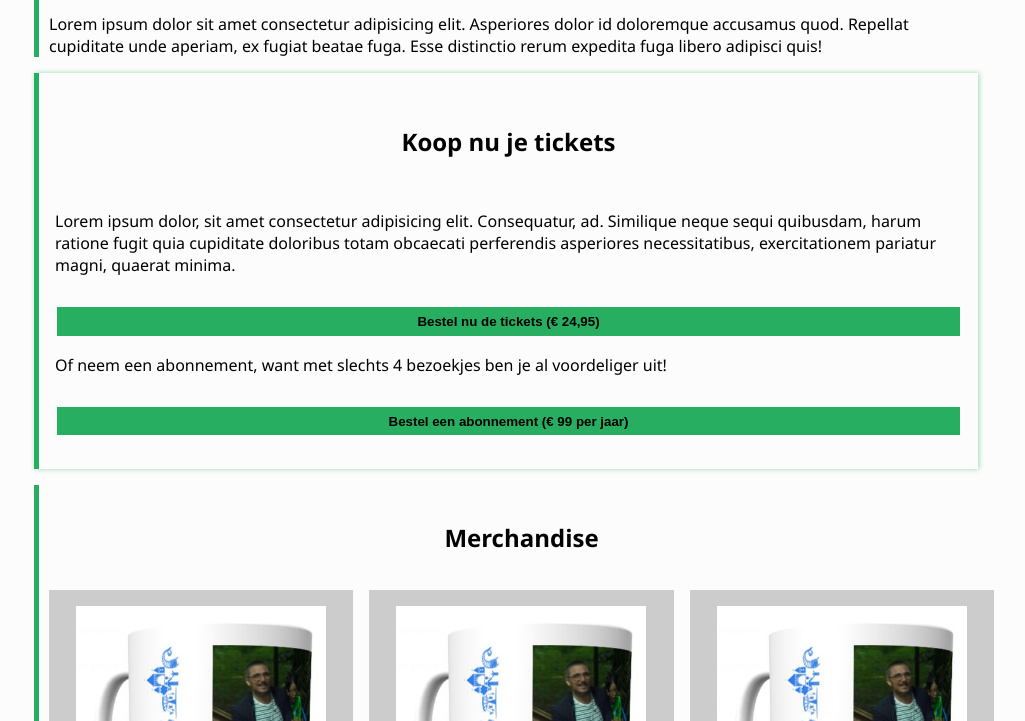
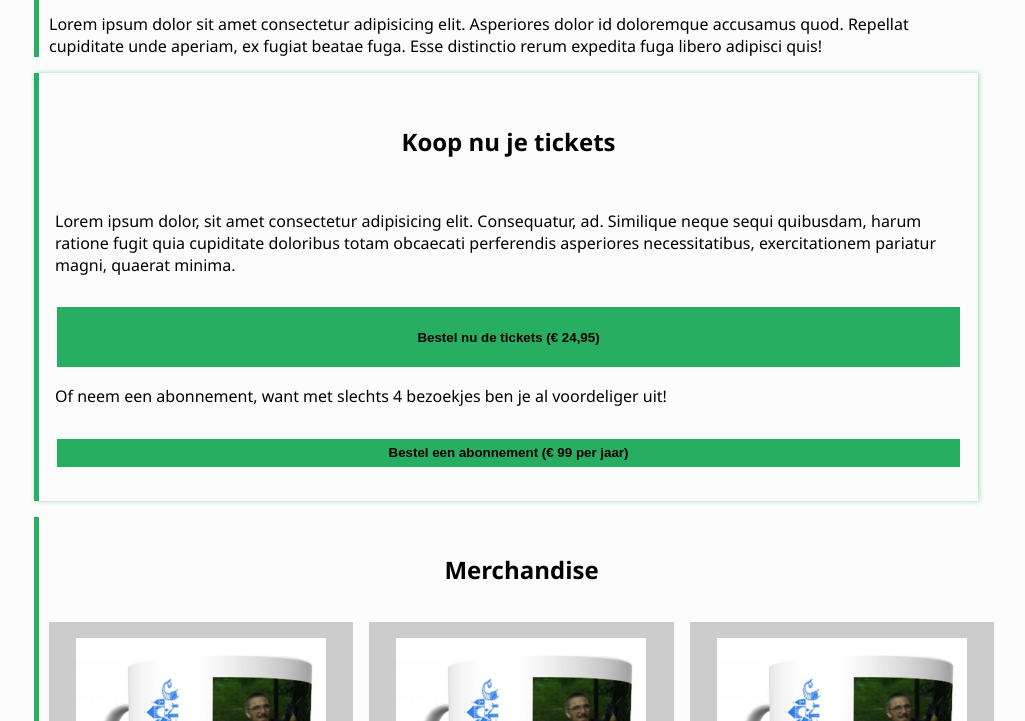
Before and after one commit to 71CHX/Devland_Suicide_Squad, a plain HTML site: page PARKWEBSITE/index.html in a window 1280 px wide. In both pictures the pointer is over the button 634 px from the left and 1443 px from the top of the page. Shown: the part 1122-1843 px from the top of the page, without its empty margins (126-1151 px from the left). Drawn offline with Linux system fonts and the light colour scheme.

Commit message:
ticket_8

```diff
--- a/PARKWEBSITE/styles/main.css
+++ b/PARKWEBSITE/styles/main.css
@@ -170,6 +170,10 @@ button {
   font-weight: bold;
 }
 
+button:hover {
+  height: 64px;
+}
+
 .payment-option {
   height: 64px;
 }
```
